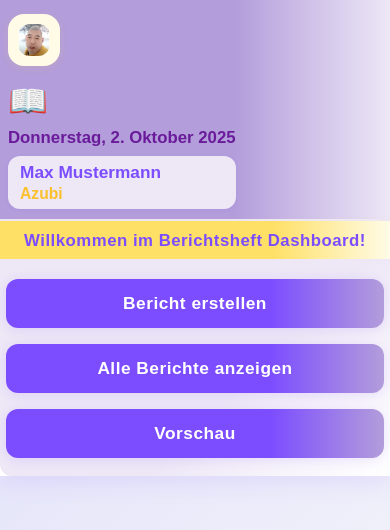
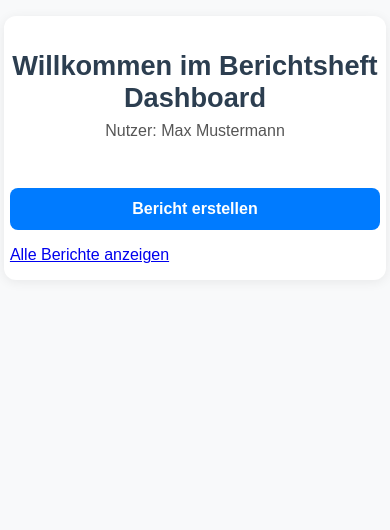
Before and after one commit to FIA-GSO/coded-prototype-senile-senioren, a plain HTML site: page overview.html in a window 390 px wide. Drawn offline with Linux system fonts and the light colour scheme.

```diff
--- a/overview.html
+++ b/overview.html
@@ -1,45 +1,25 @@
 <!DOCTYPE html>
-<html lang="de">
+<html lang="en">
 <head>
   <meta charset="UTF-8">
   <meta name="viewport" content="width=device-width, initial-scale=1.0">
-  <title>Berichtsheft Dashboard</title>
+  <title>Berichtsheft - Overview</title>
   <link rel="stylesheet" href="style.css">
+  <script src="script.js" defer></script>
 </head>
 <body>
   <div class="overview-container">
-    <header class="dashboard-header">
-      <div class="logo-box">
-        <img src="azubi.png" alt="Azubi Logo" class="dashboard-logo">
-      </div>
-      <div class="dashboard-header-content">
-        <span class="dashboard-book-icon">📖</span>
-        <span class="dashboard-date" id="dashboard-date"></span>
-        <div class="profile-box">
-          <span class="profile-name">Max Mustermann</span>
-          <span class="profile-role">Azubi</span>
-        </div>
+    <header class="overview-header">
+      <h1>Willkommen im Berichtsheft Dashboard</h1>
+      <div class="user-info">
+        <!-- Placeholder for user info -->
+        <span>Nutzer: Max Mustermann</span>
       </div>
     </header>
-    <div class="welcome-bar">
-      <span>Willkommen im Berichtsheft Dashboard!</span>
-    </div>
-    <main class="dashboard-main">
-      <button class="dashboard-nav-btn" onclick="location.href='report.html'">
-        Bericht erstellen
-      </button>
-      <button class="dashboard-nav-btn" onclick="location.href='berichte.html'">
-        Alle Berichte anzeigen
-      </button>
-      <button class="dashboard-nav-btn" onclick="location.href='preview.html'">
-        Vorschau
-      </button>
+    <main class="overview-main">
+      <button class="create-report-btn" onclick="location.href='report.html'">Bericht erstellen</button>
+      <a href="berichte.html" class="button" style="margin-top:16px;display:inline-block;">Alle Berichte anzeigen</a>
     </main>
   </div>
-  <script>
-    // Set current date in header
-    document.getElementById('dashboard-date').textContent =
-      new Date().toLocaleDateString('de-DE', { weekday: 'long', year: 'numeric', month: 'long', day: 'numeric' });
-  </script>
 </body>
 </html>
--- a/style.css
+++ b/style.css
@@ -2,181 +2,313 @@
 body {
   margin: 0;
   padding: 0;
-  font-family: 'Baloo 2', 'Quicksand', Arial, sans-serif;
-  background: linear-gradient(135deg, #e6e6fa 0%, #f8f9fa 100%);
+  font-family: Arial, sans-serif;
+  background: #f8f9fa;
   color: #222;
 }
 
-.overview-container {
-  max-width: 520px;
-  margin: 32px auto;
+/* Universal container for all pages */
+.container, .overview-container, .login-container, .report-container, .preview-container {
+  max-width: 500px;
+  margin: 40px auto;
   background: #fff;
-  border-radius: 24px;
-  box-shadow: 0 4px 24px rgba(120, 72, 255, 0.13);
-  padding: 0;
+  border-radius: 12px;
+  box-shadow: 0 2px 12px rgba(0,0,0,0.07);
+  padding: 24px 16px;
   display: flex;
   flex-direction: column;
-  gap: 0;
+  gap: 24px;
+}
+
+/* Headings */
+h1, h2, h3 {
+  color: #2c3e50;
+  text-align: center;
+  margin-bottom: 8px;
+  font-weight: 700;
+}
+
+/* Forms */
+form {
+  display: flex;
+  flex-direction: column;
+  gap: 16px;
+}
+
+label {
+  font-size: 1rem;
+  color: #555;
+  margin-bottom: 4px;
+}
+
+input[type="text"], input[type="password"], textarea, select {
+  padding: 10px;
+  border: 1px solid #ccc;
+  border-radius: 6px;
+  font-size: 1rem;
+  background: #f3f3f3;
+  transition: border 0.2s;
+}
+
+input[type="text"]:focus, input[type="password"]:focus, textarea:focus, select:focus {
+  border-color: #007bff;
+  outline: none;
+}
+
+button, .create-report-btn, .login-btn, .submit-btn {
+  display: block;
+  width: 100%;
+  padding: 14px 0;
+  font-size: 1.2rem;
+  background: #007bff;
+  color: #fff;
+  border: none;
+  border-radius: 8px;
+  cursor: pointer;
+  font-weight: bold;
+  transition: background 0.2s;
+  margin-top: 16px;
+}
+
+button:hover, button:focus,
+.create-report-btn:hover, .create-report-btn:focus,
+.login-btn:hover, .login-btn:focus,
+.submit-btn:hover, .submit-btn:focus {
+  background: #0056b3;
+}
+
+/* Error and info messages */
+.error-message, .info-message {
+  color: #d9534f;
+  background: #fbeeea;
+  border-radius: 6px;
+  padding: 8px 12px;
+  margin-bottom: 12px;
+  text-align: center;
+}
+
+/* Preview page */
+.preview-container {
+  box-shadow: 0 2px 16px rgba(0,0,0,0.10);
+  padding: 32px 18px;
+}
+
+.preview-header {
+  font-size: 1.5rem;
+  color: #007bff;
+  margin-bottom: 18px;
+  text-align: center;
+}
+
+.preview-content {
+  background: #f3f3f3;
+  border-radius: 8px;
+  padding: 18px;
+  font-size: 1.05rem;
+  color: #333;
+  margin-bottom: 18px;
+}
+
+/* Overview/dashboard page styles */
+.overview-container {
+  max-width: 500px;
+  margin: 40px auto;
+  background: #fff;
+  border-radius: 12px;
+  box-shadow: 0 2px 12px rgba(0,0,0,0.07);
+  padding: 24px 16px;
+  display: flex;
+  flex-direction: column;
+  gap: 24px;
+}
+
+.overview-header h1 {
+  font-size: 1.7rem;
+  margin-bottom: 8px;
+  color: #2c3e50;
+  text-align: center;
+}
+
+.user-info {
+  font-size: 1rem;
+  color: #555;
+  text-align: center;
+  margin-bottom: 8px;
+}
+
+.create-report-btn {
+  display: block;
+  width: 100%;
+  padding: 14px 0;
+  font-size: 1.2rem;
+  background: #007bff;
+  color: #fff;
+  border: none;
+  border-radius: 8px;
+  cursor: pointer;
+  font-weight: bold;
+  transition: background 0.2s;
+  margin-top: 16px;
+}
+
+.create-report-btn:hover,
+.create-report-btn:focus {
+  background: #0056b3;
+}
+
+@media (max-width: 600px) {
+  .container, .overview-container, .login-container, .report-container, .preview-container {
+    max-width: 98vw;
+    margin: 16px 1vw;
+    padding: 16px 6px;
+  }
+  h1, h2, h3 {
+    font-size: 1.2rem;
+  }
+  .create-report-btn, .login-btn, .submit-btn, button {
+    font-size: 1rem;
+    padding: 12px 0;
+  }
+  .preview-content {
+    padding: 10px;
+    font-size: 0.98rem;
+  }
+  form {
+    gap: 10px;
+  }
+}
+/* Login screen high-fidelity styles */
+.login-logo {
+  display: flex;
+  justify-content: center;
+  margin-bottom: 18px;
+}
+.login-logo img {
+  width: 80px;
+  height: 80px;
+  border-radius: 24px;
+  box-shadow: 0 2px 12px rgba(124,77,255,0.12);
+  background: #ede7f6;
+}
+.login-title {
+  font-family: 'Quicksand', 'Arial Rounded MT Bold', Arial, sans-serif;
+  font-size: 1.6rem;
+  color: #7C4DFF;
+  text-align: center;
+  margin-bottom: 18px;
+  font-weight: 700;
+  letter-spacing: 0.5px;
+}
+.input-group {
+  display: flex;
+  flex-direction: column;
+  gap: 6px;
+  margin-bottom: 12px;
+}
+.input-group label {
+  font-size: 1rem;
+  color: #7C4DFF;
+  font-weight: 600;
+  margin-bottom: 2px;
+}
+.input-group input[type="text"],
+.input-group input[type="password"] {
+  padding: 12px;
+  border: 2px solid #ede7f6;
+  border-radius: 12px;
+  font-size: 1.08rem;
+  background: #f3f3f7;
+  font-family: 'Quicksand', 'Arial Rounded MT Bold', Arial, sans-serif;
+  transition: border 0.2s;
+  outline: none;
+}
+.input-group input:focus {
+  border-color: #7C4DFF;
+  background: #ede7f6;
+}
+.login-btn {
+  background: linear-gradient(90deg, #7C4DFF 60%, #B39DDB 100%);
+  color: #fff;
+  border-radius: 16px;
+  font-family: 'Quicksand', 'Arial Rounded MT Bold', Arial, sans-serif;
+  font-size: 1.18rem;
+  font-weight: 700;
+  box-shadow: 0 2px 8px rgba(124,77,255,0.10);
+  margin-top: 18px;
+  padding: 14px 0;
+  border: none;
+  cursor: pointer;
+  transition: background 0.2s, box-shadow 0.2s;
+}
+.login-btn:hover, .login-btn:focus {
+  background: linear-gradient(90deg, #651FFF 60%, #9575CD 100%);
+  box-shadow: 0 4px 16px rgba(124,77,255,0.18);
+}
+@media (max-width: 600px) {
+  .login-logo img {
+    width: 64px;
+    height: 64px;
+  }
+  .login-title {
+    font-size: 1.2rem;
+  }
+  .login-btn {
+    font-size: 1rem;
+    padding: 12px 0;
+  }
+}
+/* Decorative background for login screen */
+.login-bg-decor {
+  position: fixed;
+  inset: 0;
+  z-index: 0;
+  pointer-events: none;
+  width: 100vw;
+  height: 100vh;
   overflow: hidden;
 }
 
-.dashboard-header {
-  display: flex;
-  align-items: center;
-  background: linear-gradient(90deg, #b39ddb 60%, #ede7f6 100%);
-  padding: 18px 18px 12px 18px;
-  border-bottom: 2px solid #ede7f6;
-  border-radius: 24px 24px 0 0;
-  box-shadow: 0 2px 8px rgba(120, 72, 255, 0.09);
-  gap: 18px;
+.bg-shape {
+  position: absolute;
+  border-radius: 50%;
+  filter: blur(8px);
+  opacity: 0.7;
 }
 
-.logo-box {
-  flex-shrink: 0;
-  display: flex;
-  align-items: center;
-  justify-content: center;
-  background: #fffbe7;
-  border-radius: 16px;
-  box-shadow: 0 2px 8px rgba(255, 221, 51, 0.13);
-  padding: 8px;
-  margin-right: 12px;
-  height: 56px;
-  width: 56px;
+.bg-shape-1 {
+  width: 340px;
+  height: 340px;
+  left: -80px;
+  top: -120px;
+  background: radial-gradient(circle at 60% 40%, #7C4DFF 80%, #B39DDB 100%);
 }
 
-.dashboard-logo {
-  width: 40px;
-  height: 40px;
-  object-fit: contain;
-  border-radius: 12px;
+.bg-shape-2 {
+  width: 220px;
+  height: 220px;
+  right: -60px;
+  bottom: -80px;
+  background: radial-gradient(circle at 40% 60%, #B39DDB 70%, #ede7f6 100%);
 }
 
-.dashboard-header-content {
-  display: flex;
-  flex-direction: column;
-  flex: 1;
-  gap: 6px;
-}
-
-.dashboard-book-icon {
-  font-size: 2rem;
-  color: #7c4dff;
-  margin-bottom: 2px;
-}
-
-.dashboard-date {
-  font-size: 1.05rem;
-  color: #6a1b9a;
-  font-weight: 600;
-  margin-bottom: 2px;
-}
-
-.profile-box {
-  background: #ede7f6;
-  border-radius: 12px;
-  padding: 6px 12px;
-  box-shadow: 0 1px 4px rgba(120, 72, 255, 0.07);
-  display: flex;
-  flex-direction: column;
-  align-items: flex-start;
-  gap: 2px;
-  font-size: 1rem;
-}
-
-.profile-name {
-  font-weight: bold;
-  color: #7c4dff;
-  font-size: 1.08rem;
-}
-
-.profile-role {
-  color: #fbc02d;
-  font-size: 0.98rem;
-  font-weight: 600;
-}
-
-.welcome-bar {
-  background: linear-gradient(90deg, #ffe066 70%, #fffbe7 100%);
-  color: #7c4dff;
-  font-size: 1.25rem;
-  font-family: 'Baloo 2', 'Quicksand', Arial, sans-serif;
-  font-weight: 700;
-  text-align: center;
-  padding: 16px 0 14px 0;
-  border-bottom: 2px solid #ede7f6;
-  box-shadow: 0 2px 8px rgba(255, 221, 51, 0.09);
-  letter-spacing: 0.5px;
-}
-
-.dashboard-main {
-  display: flex;
-  flex-direction: column;
-  gap: 24px;
-  padding: 32px 24px 32px 24px;
-  background: linear-gradient(135deg, #ede7f6 60%, #fff 100%);
-  border-radius: 0 0 24px 24px;
-}
-
-.dashboard-nav-btn {
-  background: linear-gradient(90deg, #7c4dff 70%, #b39ddb 100%);
-  color: #fff;
-  font-size: 1.35rem;
-  font-family: 'Baloo 2', 'Quicksand', Arial, sans-serif;
-  font-weight: 700;
-  border: none;
-  border-radius: 18px;
-  box-shadow: 0 2px 12px rgba(120, 72, 255, 0.13);
-  padding: 22px 0;
-  margin: 0;
-  cursor: pointer;
-  transition: background 0.2s, box-shadow 0.2s;
-  outline: none;
-  letter-spacing: 0.5px;
-}
-
-.dashboard-nav-btn:hover,
-.dashboard-nav-btn:focus {
-  background: linear-gradient(90deg, #b39ddb 70%, #7c4dff 100%);
-  box-shadow: 0 4px 18px rgba(120, 72, 255, 0.18);
+.login-container {
+  position: relative;
+  z-index: 1;
+  background: rgba(255,255,255,0.98);
+  box-shadow: 0 4px 32px rgba(124,77,255,0.10);
 }
 
 @media (max-width: 600px) {
-  .overview-container {
-    max-width: 100vw;
-    margin: 0;
-    border-radius: 0;
+  .bg-shape-1 {
+    width: 180px;
+    height: 180px;
+    left: -40px;
+    top: -60px;
   }
-  .dashboard-header {
-    flex-direction: column;
-    align-items: flex-start;
-    gap: 10px;
-    padding: 14px 8px 10px 8px;
-    border-radius: 0;
-  }
-  .logo-box {
-    margin-right: 0;
-    margin-bottom: 6px;
-    height: 44px;
-    width: 44px;
-    padding: 4px;
-  }
-  .dashboard-logo {
-    width: 32px;
-    height: 32px;
-  }
-  .dashboard-main {
-    padding: 18px 6px 18px 6px;
-    gap: 16px;
-    border-radius: 0 0 12px 12px;
-  }
-  .dashboard-nav-btn {
-    font-size: 1.08rem;
-    padding: 14px 0;
-    border-radius: 12px;
-  }
-  .welcome-bar {
-    font-size: 1.05rem;
-    padding: 10px 0 8px 0;
+  .bg-shape-2 {
+    width: 120px;
+    height: 120px;
+    right: -30px;
+    bottom: -40px;
   }
 }
```
